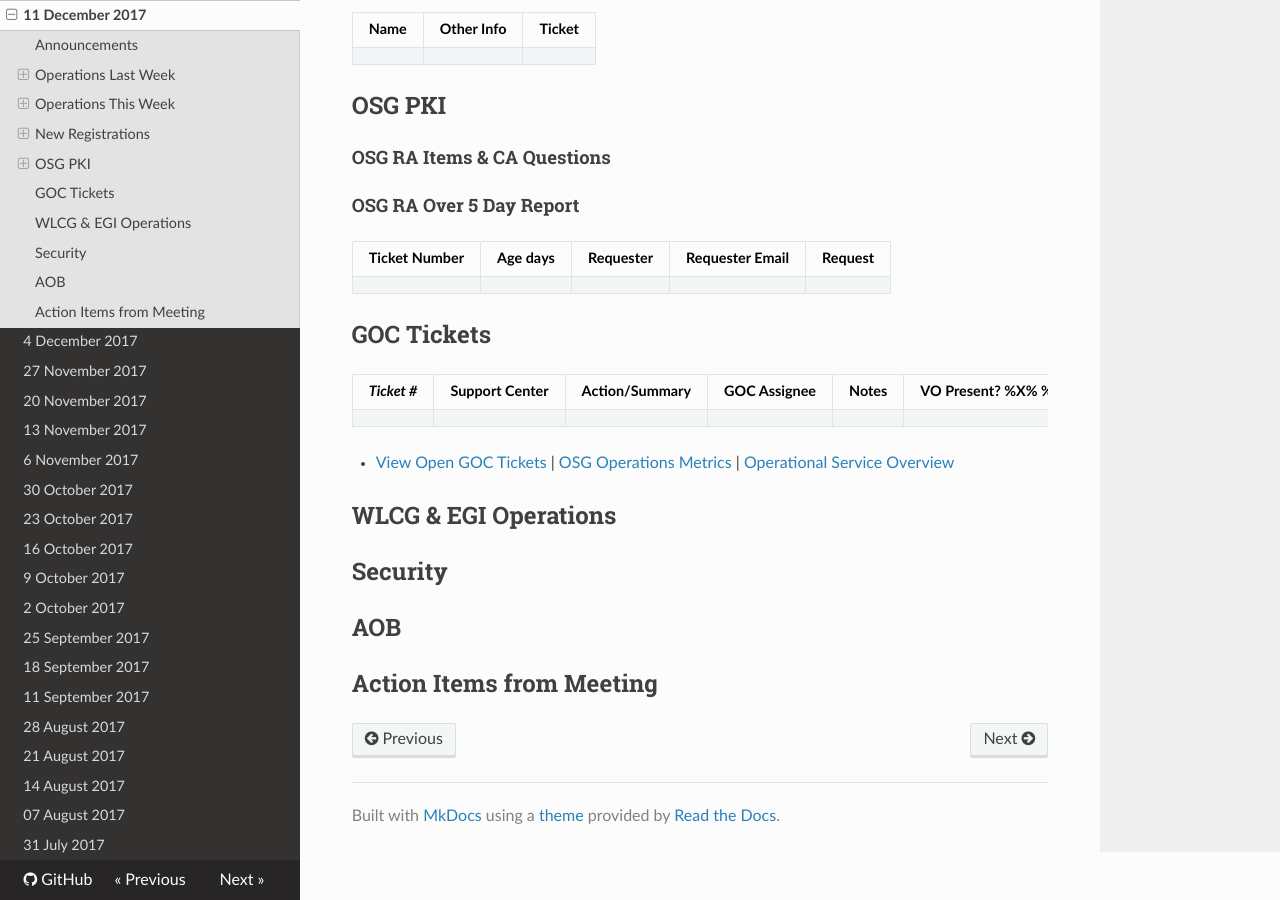
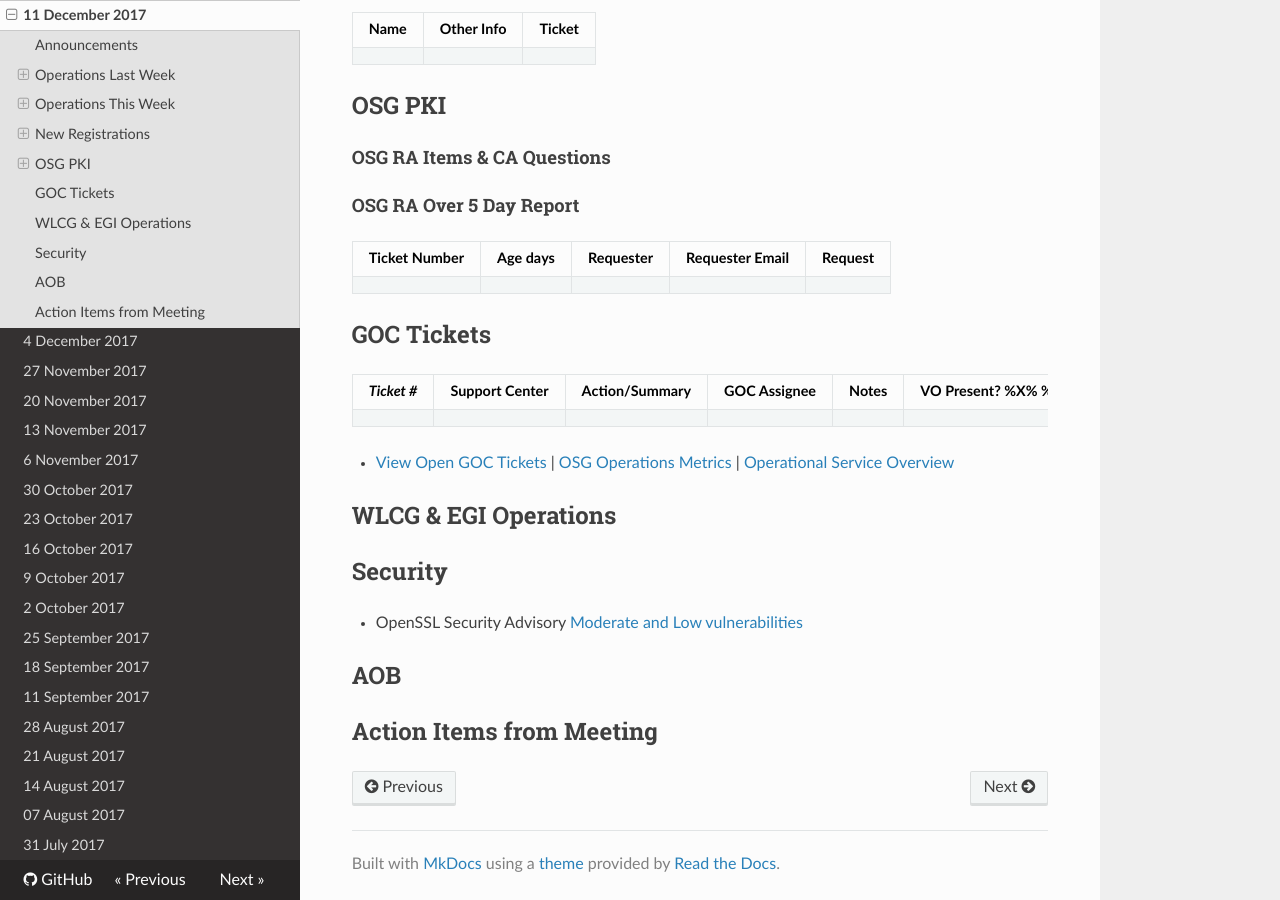
Before and after one commit to osg-htc/operations, an MkDocs documentation site: the page built from docs/WeeklyMinutes/11Dec2017.md, in a window 1280 px wide and 900 px high, scrolled down 1995 px. Built offline with MkDocs 1.6.1, drawn with Linux system fonts in a browser that asks for light colours; nearby versions of some CDN libraries; old or Windows-style settings are respelled for this version of MkDocs.

Commit message:
Update 11Dec2017.md
UpdatefromSec

```diff
--- a/docs/WeeklyMinutes/11Dec2017.md
+++ b/docs/WeeklyMinutes/11Dec2017.md
@@ -87,6 +87,7 @@
 ## WLCG & EGI Operations
 
 ## Security
+   * OpenSSL Security Advisory [Moderate and Low vulnerabilities](https://www.openssl.org/news/secadv/20171207.txt)
 
 ## AOB
 
```
